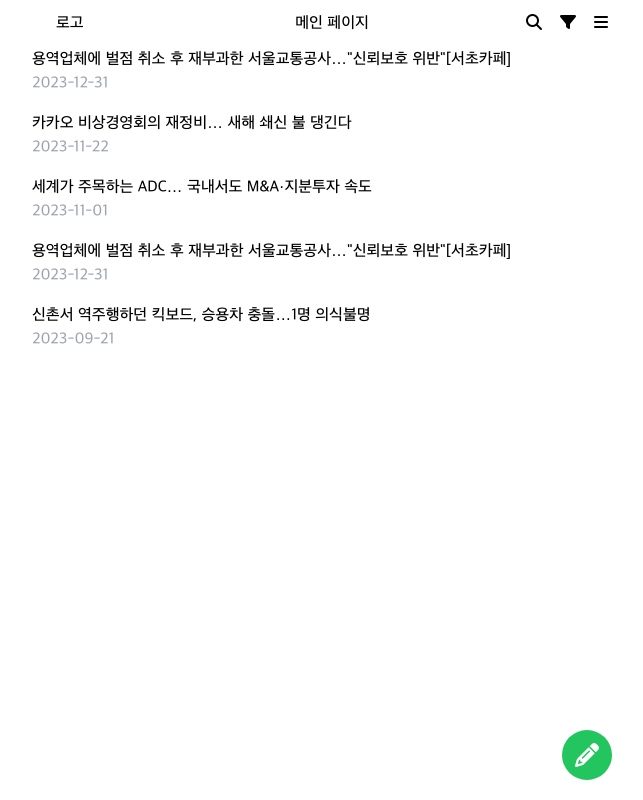
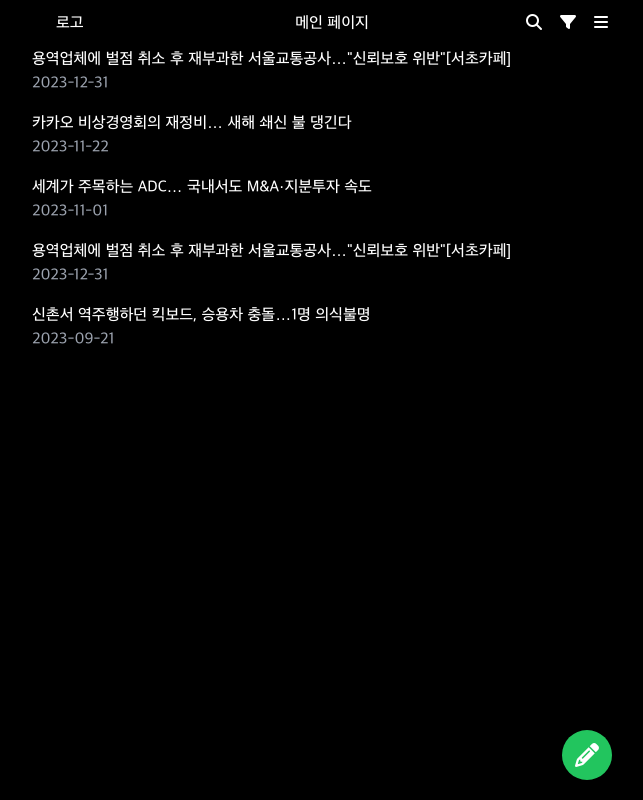
Before and after one commit to wherehows/easy-memo-web, a Next.js app: page / in a window 1280 px wide. Shown: the whole page, without its empty margins (308-951 px from the left). Built offline with nearby package versions, Linux system fonts and the light colour scheme.

Commit message:
style(config): 배경을 검은색으로 텍스트를 흰색으로 변경

```diff
--- a/src/app/globals.css
+++ b/src/app/globals.css
@@ -7,7 +7,7 @@
 }
 
 body {
-  @apply relative h-[100%] mx-auto max-w-[600px] flex flex-col;
+  @apply relative h-[100%] mx-auto max-w-[600px] flex flex-col bg-black text-white;
 }
 
 @layer base {
```
Also changed, not shown: 1 other file (tests, documents, lock files or other folders).
